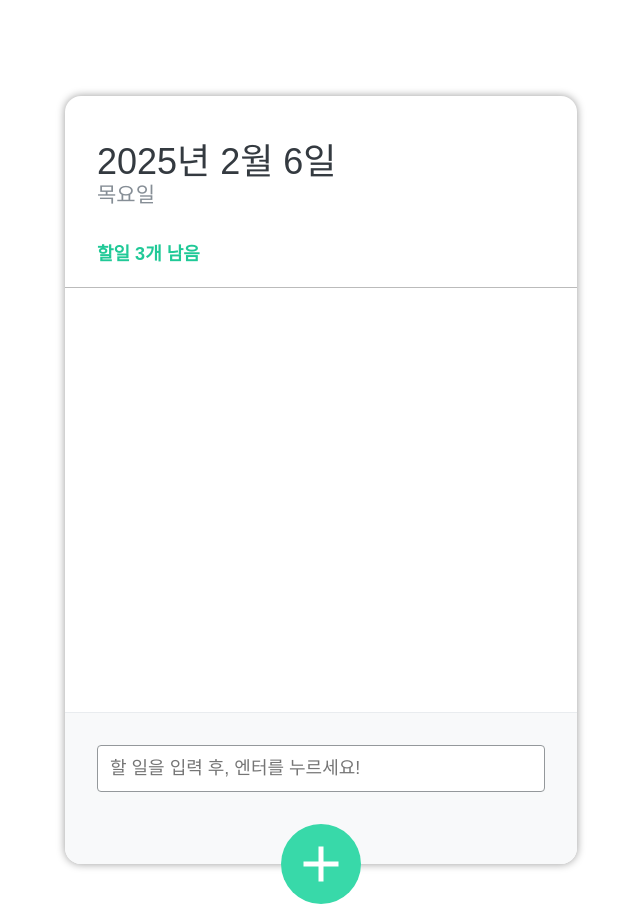
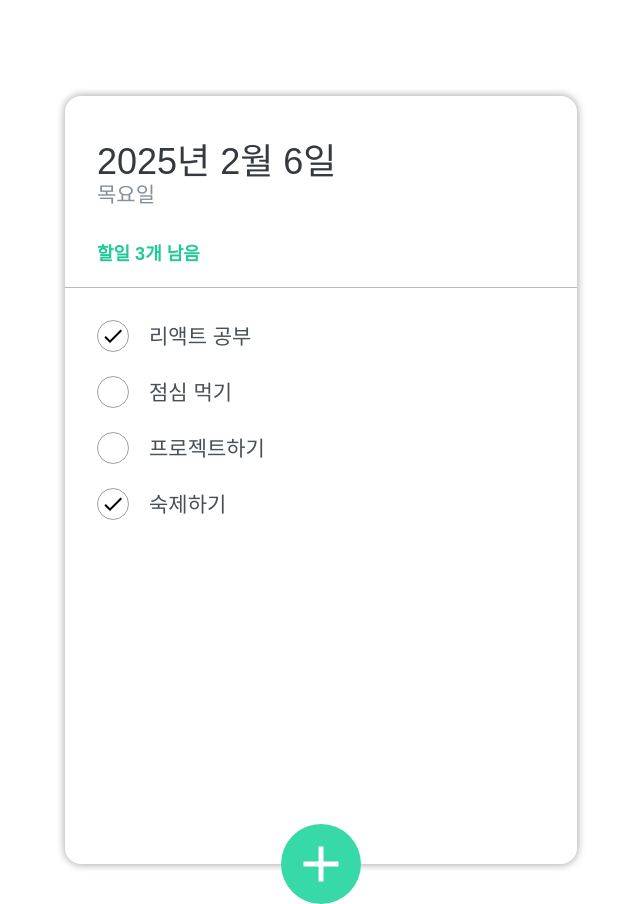
Before and after one commit to chchch928/react-study202501, a React (Vite) app: page / in a window 1280 px wide. Shown: the whole page, without its empty margins (319-959 px from the left). Built offline with nearby package versions, Linux system fonts and the light colour scheme.

Commit message:
#0207-01 종합복습 2-2,3,4,5 Todolist form toggle, 동적 리스트 렌더링, 할일 추가 기능, 할일 삭제 기능

```diff
--- a/src/components/Todos/TodoInput.jsx
+++ b/src/components/Todos/TodoInput.jsx
@@ -1,51 +1,53 @@
-import React, {useState} from 'react';
+import React, { useState } from 'react';
 import { MdAdd } from 'react-icons/md';
+
 import styles from './scss/TodoInput.module.scss';
 
-const TodoInput = ( { onAdd }) => {
-
-  const [enteredText,setEnteredText] = useState('');
-
-  const handleSubmit = e => {
-    e.preventDefault();
-
-    if (enteredText.trim() === '') return; // 빈 값 방지
-
-    const newGoal = {
-      id: Math.random(),
-      text: enteredText
-    };
-
-    onAdd(newGoal);
-
-
-    setEnteredText('');
-  }
-
-  const handleGoalInput = e => {
-    const inputValue = e.target.value;
-    setEnteredText(inputValue);
-  }
-
+const TodoInput = ({onAdd}) => {
   const {
     'form-wrapper': wrapper,
     'insert-form': insertForm,
     'insert-btn': insertBtn,
+    open: openStyle,
   } = styles;
+
+  // 입력창을 열어줄지 여부를 관리
+  const [open, setOpen] = useState(false);
+
+  // 할 일 제목을 상태관리
+  const [enteredTitle, setEnteredTitle] = useState('');
+
+  // 할 일 제목 입력 이벤트
+  const handleTitleInput = e => {
+    setEnteredTitle(e.target.value);
+  };
+
+  // 할 일 추가 이벤트
+  const handleSubmit = e => {
+    e.preventDefault();
+
+    onAdd(enteredTitle);
+    setEnteredTitle('');
+  };
 
   return (
     <>
+      {open && (
         <div className={wrapper}>
-        <form className={insertForm} onSubmit = {handleSubmit} >
+          <form className={insertForm} onSubmit={handleSubmit}>
             <input
               type='text'
-            onChange= {handleGoalInput}
-            value = {enteredText}
               placeholder='할 일을 입력 후, 엔터를 누르세요!'
+              onInput={handleTitleInput}
+              value={enteredTitle}
             />
           </form>
         </div>
-      <button className={insertBtn}>
+      )}
+      <button
+        className={`${insertBtn} ${open ? openStyle : ''}`}
+        onClick={() => setOpen(!open)}
+      >
         <MdAdd />
       </button>
     </>
--- a/src/components/Todos/TodoItem.jsx
+++ b/src/components/Todos/TodoItem.jsx
@@ -1,20 +1,27 @@
 import React from 'react';
-import {MdDelete, MdDone} from "react-icons/md";
-import styles from './scss/TodoItem.module.scss'
+import { MdDelete, MdDone } from 'react-icons/md';
 
+import styles from './scss/TodoItem.module.scss';
 
-const TodoItem = ({item}) => {
+const TodoItem = ({item,onDelete}) => {
 
-  const {text, remove, 'todo-list-item':itemStyle, 'check-circle':checkCircle } = styles;
+  const { text, remove, 'todo-list-item': itemStyle, 'check-circle': checkCircle } = styles;
+
+  const { id, title, done } = item;
+
+  const handleDelete = (e) => {
+    onDelete(id);
+  }
 
   return (
     <li className={itemStyle}>
       <div className={checkCircle}>
-        <MdDone/>
+        {done && <MdDone />}
       </div>
-      <span className={text}>{item.text}</span>
-      <div className={remove}>
-        <MdDelete/>
+      <span className={text}>{ title }</span>
+      <div className={remove}
+      onClick={handleDelete}>
+        <MdDelete />
       </div>
     </li>
   );
--- a/src/components/Todos/TodoMain.jsx
+++ b/src/components/Todos/TodoMain.jsx
@@ -1,15 +1,17 @@
-import React from 'react';
+import React, { useState } from 'react';
+
 import styles from './scss/TodoMain.module.scss';
-import TodoItem from "./TodoItem.jsx";
+import TodoItem from './TodoItem';
 
 
-const TodoMain = ({items}) => {
+// 컴포넌트
+const TodoMain = ({items,onRemove}) => {
+
   return (
     <ul className={styles['todo-list']}>
-      {
-        items.map(item => <TodoItem key={item.id} item={item} />)
-      }
-
+      {items.map((todo) => (
+        <TodoItem key={todo.id} item={todo} onDelete = {onRemove}/>
+      ))}
     </ul>
   );
 };
--- a/src/components/Todos/TodoTemplate.jsx
+++ b/src/components/Todos/TodoTemplate.jsx
@@ -1,27 +1,42 @@
-import React, {useRef, useState} from 'react';
-import TodoHeader from "./TodoHeader.jsx";
-import styles from './scss/TodoTemplate.module.scss'
-import TodoMain from "./TodoMain.jsx";
-import TodoInput from "./TodoInput.jsx";
+import React, { useState } from 'react';
+import TodoHeader from './TodoHeader';
+import styles from './scss/TodoTemplate.module.scss';
+import TodoMain from './TodoMain';
+import TodoInput from './TodoInput';
+
+const DUMMY_TODOS = [
+  { id: 1, title: '리액트 공부', done: true },
+  { id: 2, title: '점심 먹기', done: false },
+  { id: 3, title: '프로젝트하기', done: false },
+  { id: 4, title: '숙제하기', done: true },
+];
 
 const TodoTemplate = () => {
 
-  const [goals,setGoals] = useState([]);
+  // 할일 목록을 상태관리
+  const [todoList, setTodoList] = useState(DUMMY_TODOS);
 
-  const onAddGoals = (goal) => {
-    setGoals([...goals,goal]);
+  // 데이터 상향식 전달을 위한 할 일 추가 함수 내려주기
+  const addTodo = (newTitle) => {
+    const newTodo = {
+      id: Math.random().toString()
+      , title: newTitle
+      , done: false
+    };
+
+    setTodoList([...todoList, newTodo]);
   };
 
-  // 삭제함수
-  const onDeleteGoal = (id) => {
-
-  }
+  // 할일 삭제 함수
+  const removeTodo = (id) => {
+    setTodoList(todoList.filter(todo => todo.id !== id));
+  };
 
   return (
     <div className={styles.TodoTemplate}>
       <TodoHeader />
-      <TodoMain items={goals} />
-      <TodoInput onAdd={onAddGoals}/>
+      <TodoMain items={todoList} onRemove = {removeTodo} />
+      <TodoInput onAdd={addTodo} />
     </div>
   );
 };
```
Lines whose indentation alone changed are shown as unchanged.
